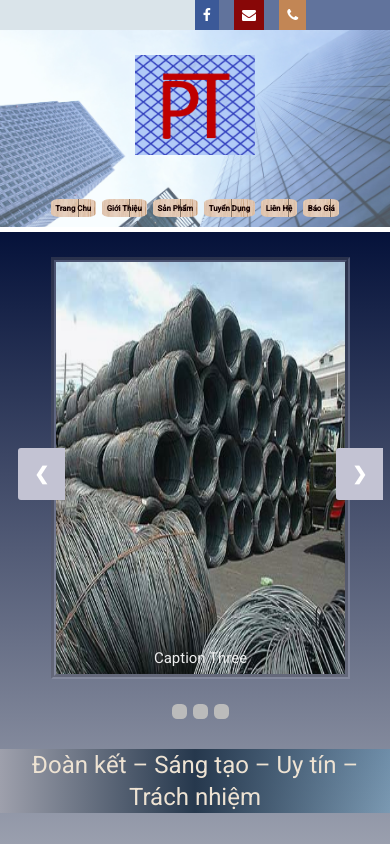
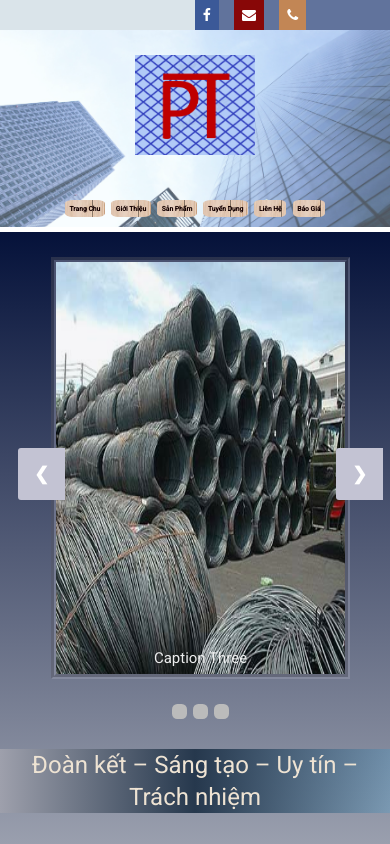
Before and after one commit to rednguyen/congtytnhhphutho, an Angular app: page / in a window 390 px wide. Shown: the top 844 px of the page. Built offline with nearby package versions, Linux system fonts and the light colour scheme; a web font is replaced by a local one.

Commit message:
phone size

```diff
--- a/src/app/header/header.component.css
+++ b/src/app/header/header.component.css
@@ -189,7 +189,7 @@ h2 {
         display: none;
     }
     .content-wrapper-nav-bar a {
-        font-size: 70%;
+        font-size: 60%;
     }
     .content-wrapper-header {
         text-align: center;
```
